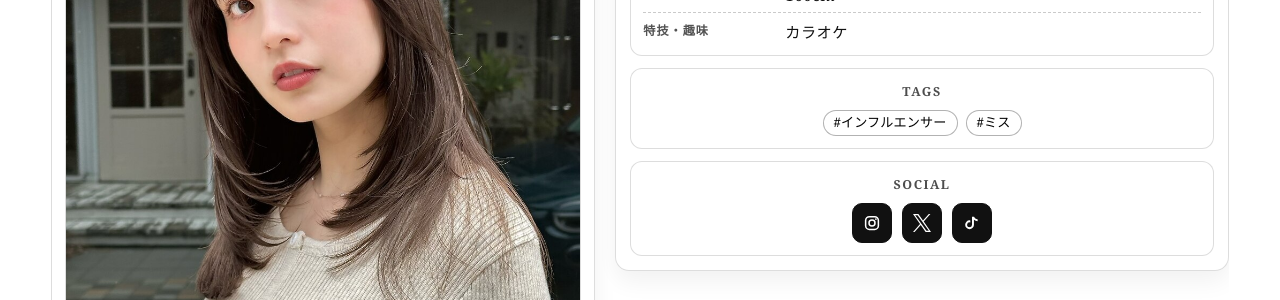
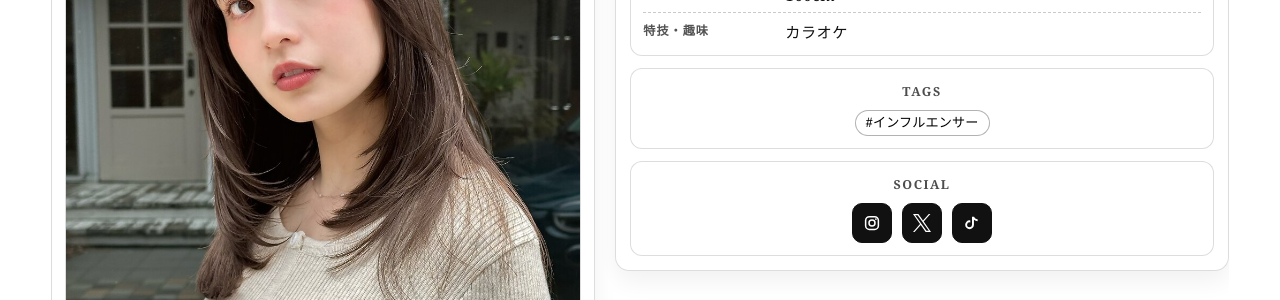
Before and after one commit to tkm-sano/entp, a Jekyll site: the page built from _models/sns.md, in a window 1280 px wide and 900 px high. Shown: the part 243-543 px from the top of the window. Built offline with Jekyll 4.4.1, drawn with Linux system fonts in a browser that asks for light colours.

Commit message:
chore: update models from spreadsheet

```diff
--- a/_data/models.json
+++ b/_data/models.json
@@ -11,8 +11,7 @@
     "skill_hobby": "カラオケ",
     "miss_contest_year": "",
     "tags": [
-      "インフルエンサー",
-      "ミス"
+      "インフルエンサー"
     ],
     "images": [
       "/assets/images/models/sample.png"
--- a/_models/sns.md
+++ b/_models/sns.md
@@ -9,7 +9,6 @@ university: "SNS大学"
 skill_hobby: "カラオケ"
 tags:
   - "インフルエンサー"
-  - "ミス"
 images:
   - "/assets/images/models/sample.png"
 instagram_url: "https://www.instagram.com/"
```
